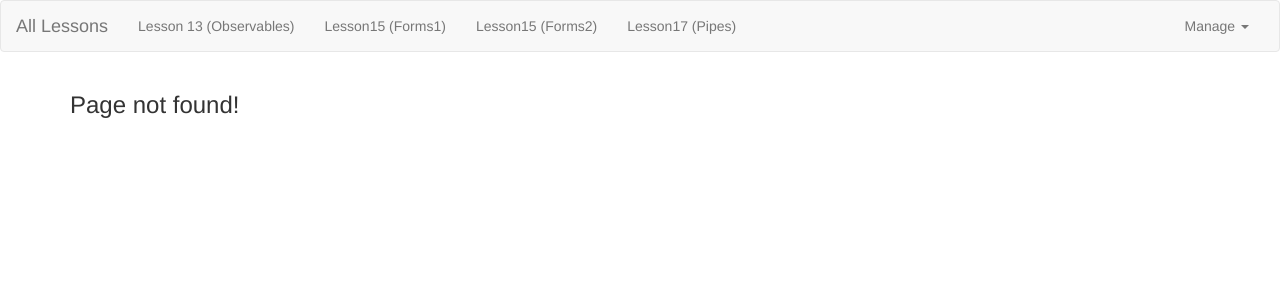
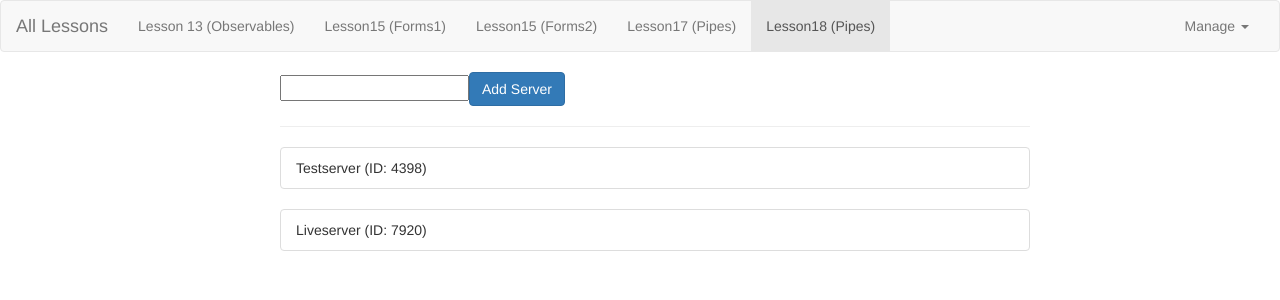
Before and after one commit to ishmaelillo1/All, an Angular app: page /HTTP in a window 1280 px wide. Before the commit this address led to /not-found. Shown: the top 300 px of the page. Built offline with nearby package versions, Linux system fonts and the light colour scheme.

Commit message:
HttpStart

```diff
--- /dev/null
+++ b/src/app/Lessons/http/start/my-app-http-start/my-app-http-start.component.html
@@ -0,0 +1,3 @@
+<p>
+  my-app-http-start works!
+</p>
--- /dev/null
+++ b/src/app/Lessons/http/start/my-app-http-start/my-app-http-start.component.ts
@@ -0,0 +1,15 @@
+import { Component, OnInit } from '@angular/core';
+
+@Component({
+  selector: 'app-my-app-http-start',
+  templateUrl: './my-app-http-start.component.html',
+  styleUrls: ['./my-app-http-start.component.css']
+})
+export class MyAppHttpStartComponent implements OnInit {
+
+  constructor() { }
+
+  ngOnInit() {
+  }
+
+}
--- /dev/null
+++ b/src/app/Lessons/http/start/start.component.html
@@ -0,0 +1,12 @@
+<div class="container">
+  <div class="row">
+    <div class="col-xs-12 col-sm-10 col-md-8 col-sm-offset-1 col-md-offset-2">
+      <input type="text" #serverName>
+      <button class="btn btn-primary" (click)="onAddServer(serverName.value)">Add Server</button>
+      <hr>
+      <ul class="list-group" *ngFor="let server of servers">
+        <li class="list-group-item">{{ server.name }} (ID: {{ server.id }})</li>
+      </ul>
+    </div>
+  </div>
+</div>
--- /dev/null
+++ b/src/app/Lessons/http/start/start.component.ts
@@ -0,0 +1,32 @@
+import { Component, OnInit } from '@angular/core';
+
+@Component({
+  selector: 'app-start',
+  templateUrl: './start.component.html',
+  styleUrls: ['./start.component.css']
+})
+export class StartComponent {
+
+  servers = [
+    {
+      name: 'Testserver',
+      capacity: 10,
+      id: this.generateId()
+    },
+    {
+      name: 'Liveserver',
+      capacity: 100,
+      id: this.generateId()
+    }
+  ];
+  onAddServer(name: string) {
+    this.servers.push({
+      name: name,
+      capacity: 50,
+      id: this.generateId()
+    });
+  }
+  private generateId() {
+    return Math.round(Math.random() * 10000);
+  }
+}
--- a/src/app/app.module.ts
+++ b/src/app/app.module.ts
@@ -29,6 +29,8 @@ import { ShortenPipe } from './Lessons/my-pipes/shorten.pipes';
 import { FilterPipe } from './Lessons/my-pipes/filter.pipe';
 import { ReversePipe } from './reverse.pipe';
 import { SortPipe } from './Lessons/my-pipes/sort.pipe';
+import { StartComponent } from './Lessons/http/start/start.component';
+import { MyAppHttpStartComponent } from './Lessons/http/start/my-app-http-start/my-app-http-start.component';
 @NgModule({
   declarations: [
     AppComponent,
@@ -53,7 +55,9 @@ import { SortPipe } from './Lessons/my-pipes/sort.pipe';
     ShortenPipe,
     FilterPipe,
     ReversePipe,
-    SortPipe
+    SortPipe,
+    StartComponent,
+    MyAppHttpStartComponent
   ],
   imports: [
   BrowserModule,
--- a/src/app/header/header.component.html
+++ b/src/app/header/header.component.html
@@ -28,6 +28,11 @@
               Lesson17 (Pipes)
           </a>
         </li>
+        <li routerLinkActive="active">
+          <a routerLink="/HTTP">
+              Lesson18 (Pipes)
+          </a>
+        </li>
       </ul>
       <ul class="nav navbar-nav navbar-right">
         <li class="dropdown" appDropdown>
```
Also changed, not shown: src/app/app-routing.module.ts (+7 -0 lines), src/app/Lessons/http/start/my-app-http-start/my-app-http-start.component.css (added), src/app/Lessons/http/start/start.component.css (added), 2 other files (tests, documents, lock files or other folders).
